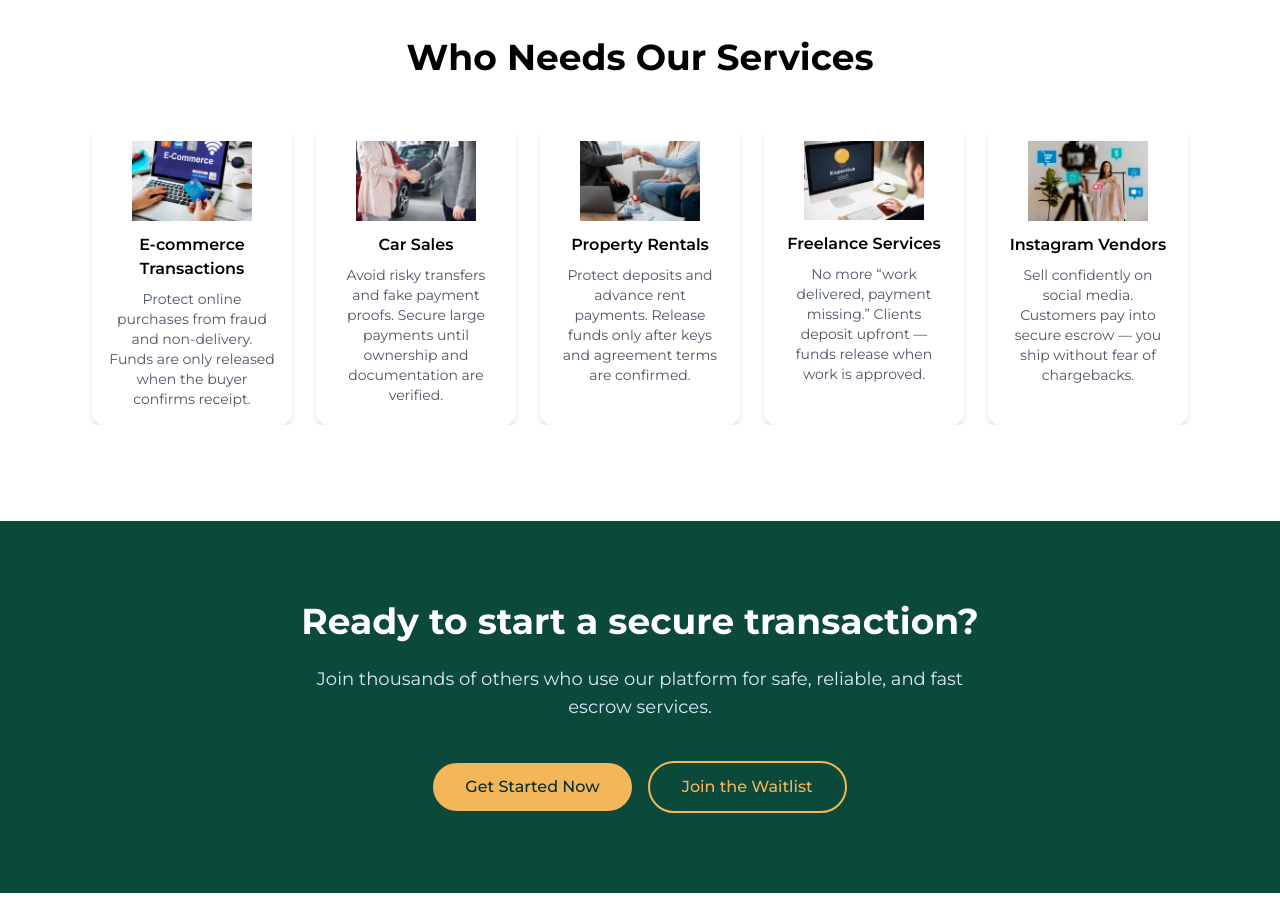
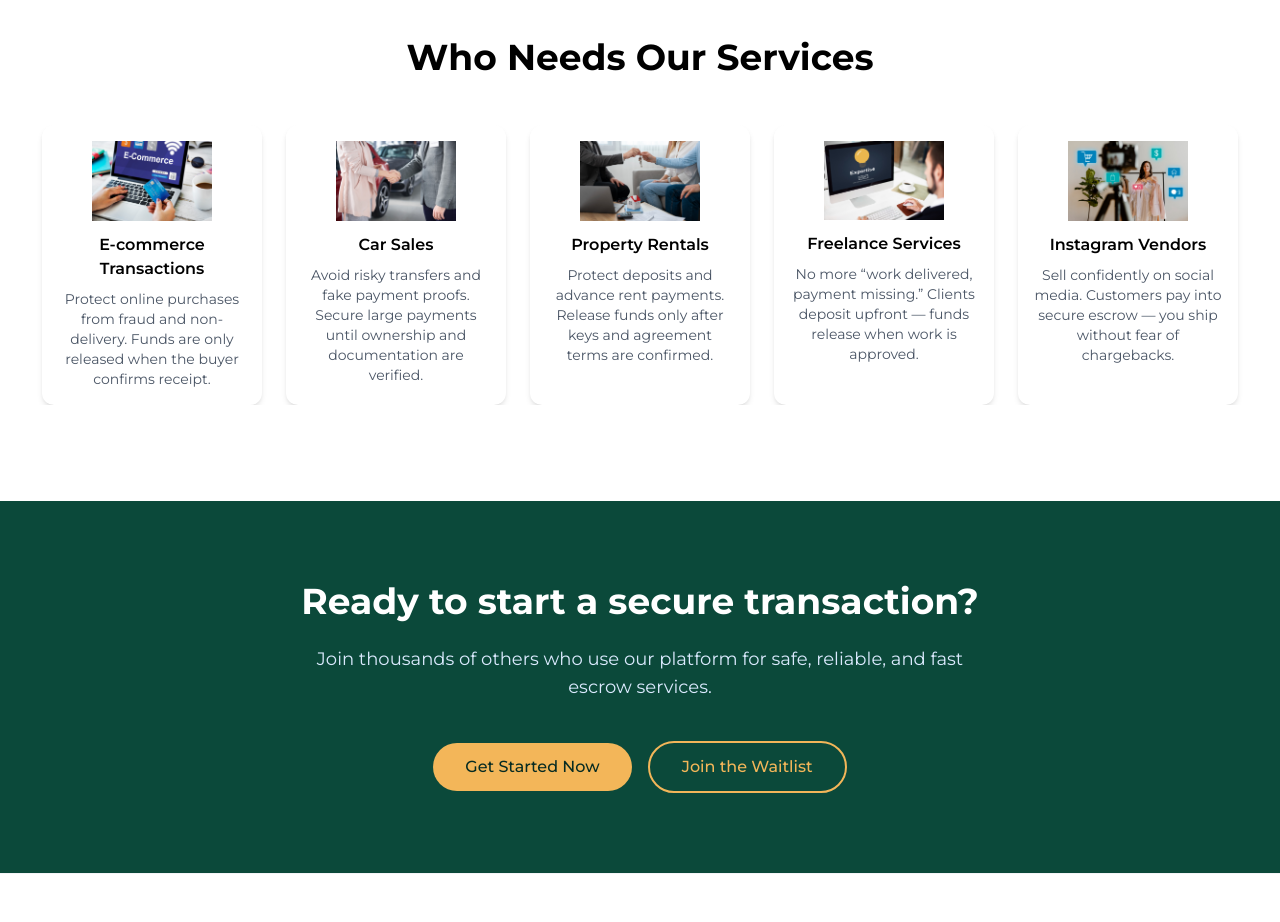
Before and after one commit to escrow-africa/escrow-landing, a Next.js app in the folder my-app/: page / in a window 1280 px wide. Shown: the part 2900-3822 px from the top of the page. Built offline with nearby package versions, Linux system fonts and the light colour scheme.

Commit message:
feat: enhance Hero and Workflow components with layout improvements and image priority

```diff
--- a/my-app/components/Hero.tsx
+++ b/my-app/components/Hero.tsx
@@ -210,6 +210,7 @@ const Hero = () => {
               alt="Hero Image"
               width={500}
               height={500}
+              priority
               className="w-full h-auto object-contain shadow-lg rounded-lg"
             />
           </div>
--- a/my-app/components/Workflow.tsx
+++ b/my-app/components/Workflow.tsx
@@ -49,12 +49,12 @@ const WorkFlow = () => {
         </h2>
 
         {/* Cards container */}
-        <div className="flex justify-center gap-6 overflow-x-auto lg:overflow-hidden">
+        <div className="flex lg:justify-center gap-6 overflow-x-auto lg:overflow-hidden  px-4 scroll-smooth snap-x snap-mandatory">
 
           {cards.map((card, idx) => (
             <div
               key={idx}
-              className="bg-white rounded-xl shadow-md flex-shrink-0 w-[220px] lg:w-[200px] p-4 text-center"
+              className="bg-white rounded-xl shadow-md flex-shrink-0 w-[220px]  p-4 text-center snap-center"
             >
               <div className="flex justify-center mb-3">
                 <Image
```
